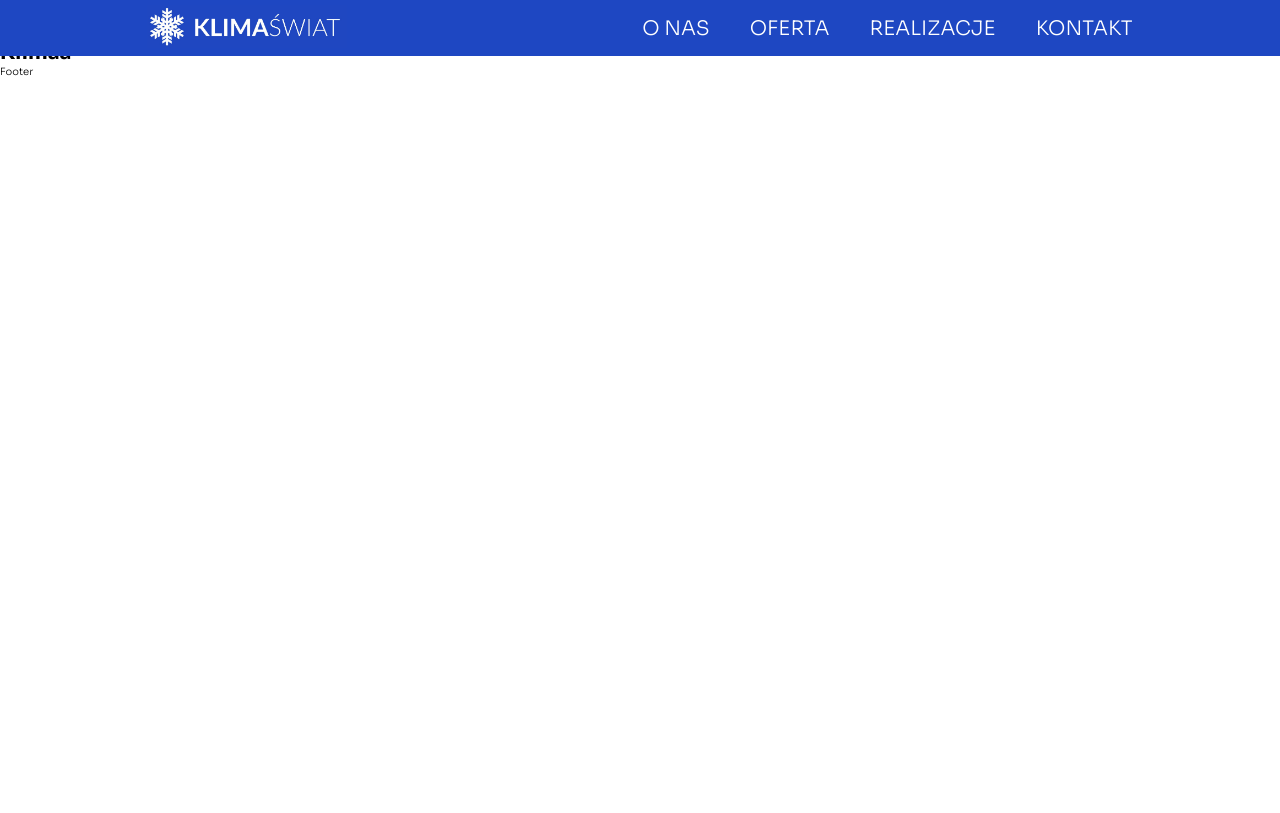
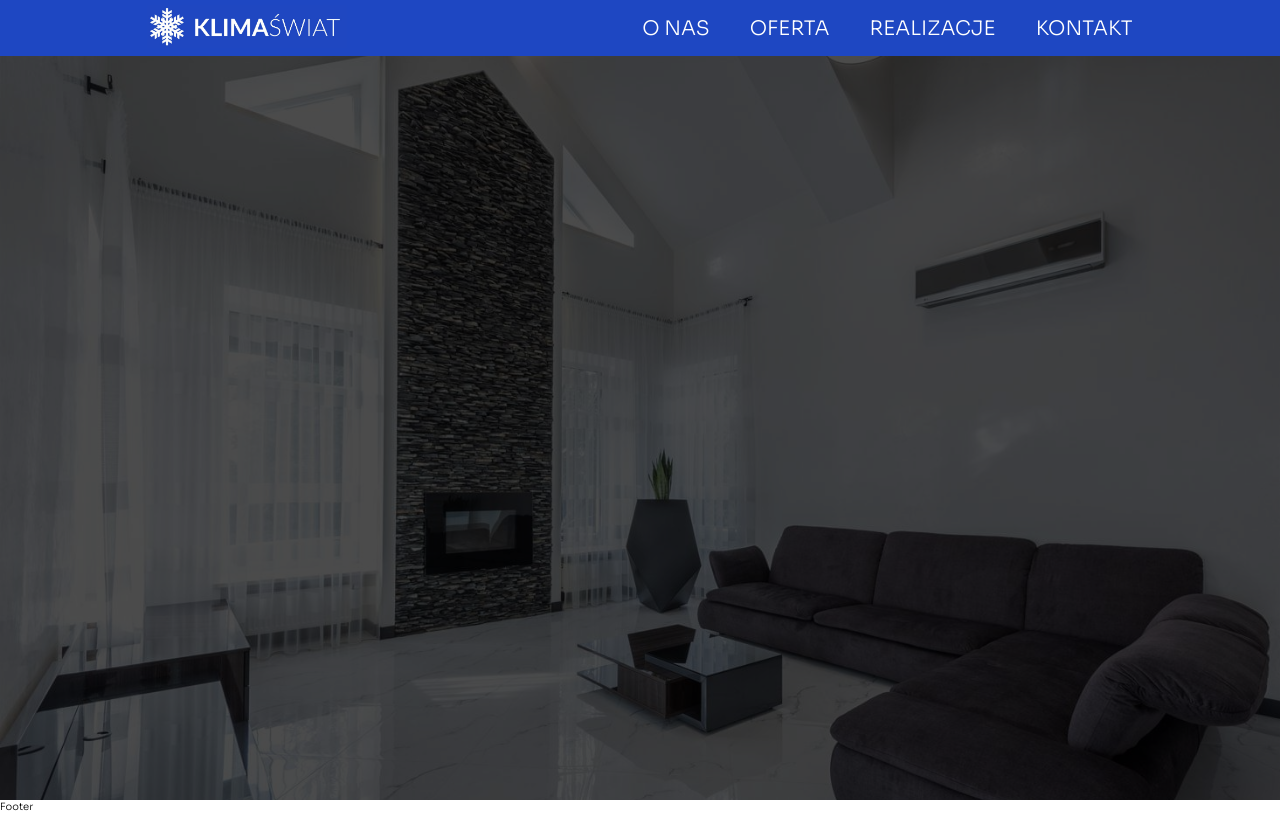
Before and after one commit to Pawliszakk/KlimaSwiatNext, a Next.js app: page / in a window 1280 px wide. Built offline with nearby package versions, Linux system fonts and the light colour scheme.

Commit message:
added first hero components

```diff
--- /dev/null
+++ b/src/components/Home/Hero/Hero.module.css
@@ -0,0 +1,19 @@
+.header {
+	position: relative;
+	height: 93vh;
+	display: flex;
+	justify-content: center;
+	align-items: center;
+	transition: background-image 0.3s;
+	background-size: cover;
+}
+.header::before {
+	position: absolute;
+	content: '';
+	top: 0;
+
+	left: 0;
+	width: 100%;
+	height: 100%;
+	background-color: rgba(0, 0, 0, 0.7);
+}
--- /dev/null
+++ b/src/components/Home/Hero/Hero.tsx
@@ -0,0 +1,23 @@
+import { useState } from 'react';
+import classes from './Hero.module.css';
+
+const Hero = () => {
+	const [image, setImage] = useState(0);
+
+	const backgrounds = [
+		'url(assets/hero/hero1.jpg)',
+		'url(assets/hero/hero2.jpg)',
+		'url(assets/hero/hero3.jpg)',
+		'url(assets/hero/hero4.jpg)',
+	];
+
+	return (
+		<header
+			className={classes.header}
+			style={{ backgroundImage: backgrounds[image] }}
+			// style={{ backgroundColor: 'red' }}
+		></header>
+	);
+};
+
+export default Hero;
--- /dev/null
+++ b/src/components/Home/Home.tsx
@@ -0,0 +1,7 @@
+import Hero from './Hero/Hero';
+
+const Home = () => {
+	return <Hero />;
+};
+
+export default Home;
--- a/src/pages/index.tsx
+++ b/src/pages/index.tsx
@@ -1,3 +1,5 @@
-export default function Home() {
-	return <h1>Klimaa</h1>;
+import Home from '@/components/Home/Home';
+
+export default function HomePage() {
+	return <Home />;
 }
--- a/src/styles/globals.css
+++ b/src/styles/globals.css
@@ -38,3 +38,6 @@ body {
 	margin-top: 5vh;
 	font-family: 'Sora', sans-serif;
 }
+main {
+	margin-top: 7vh;
+}
```
